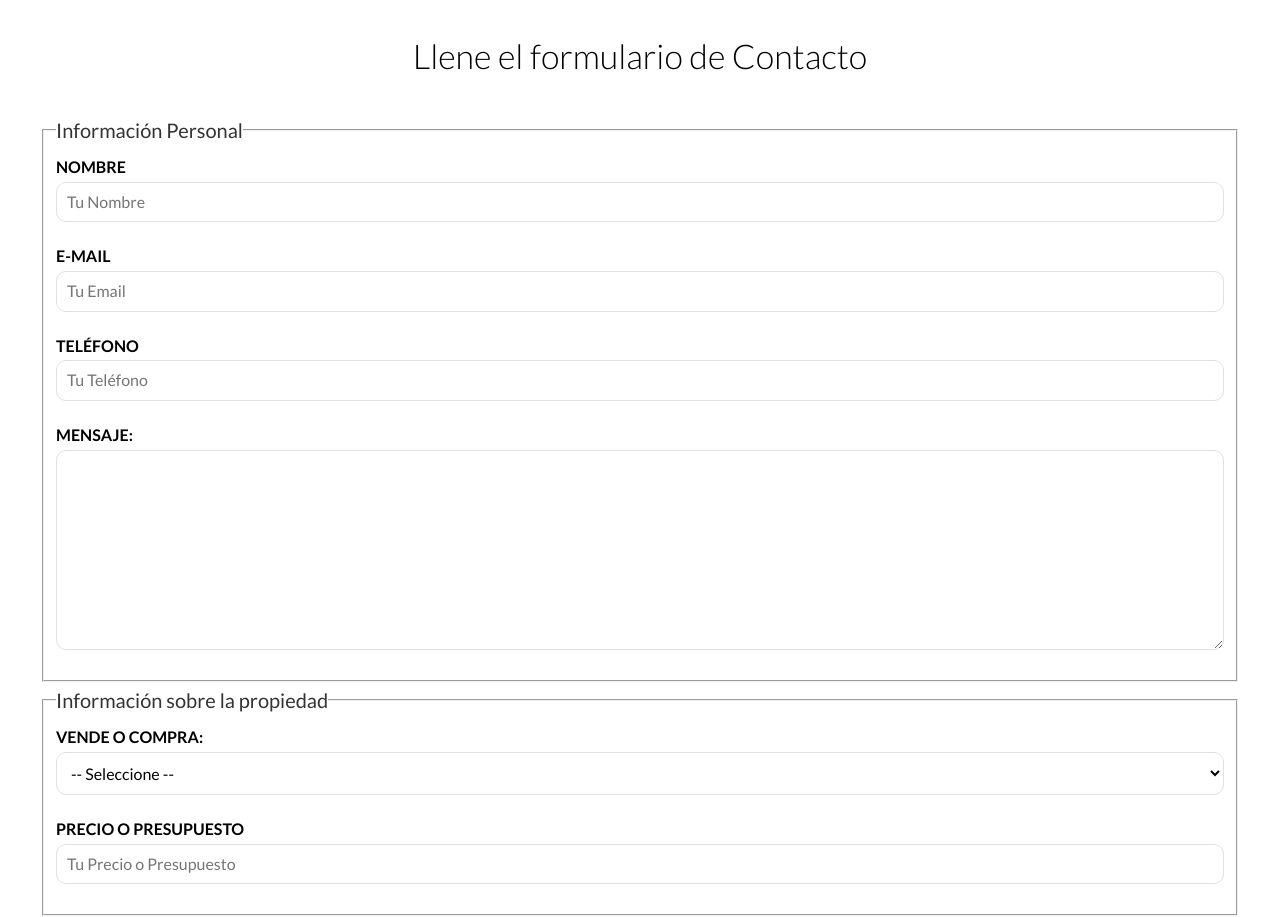
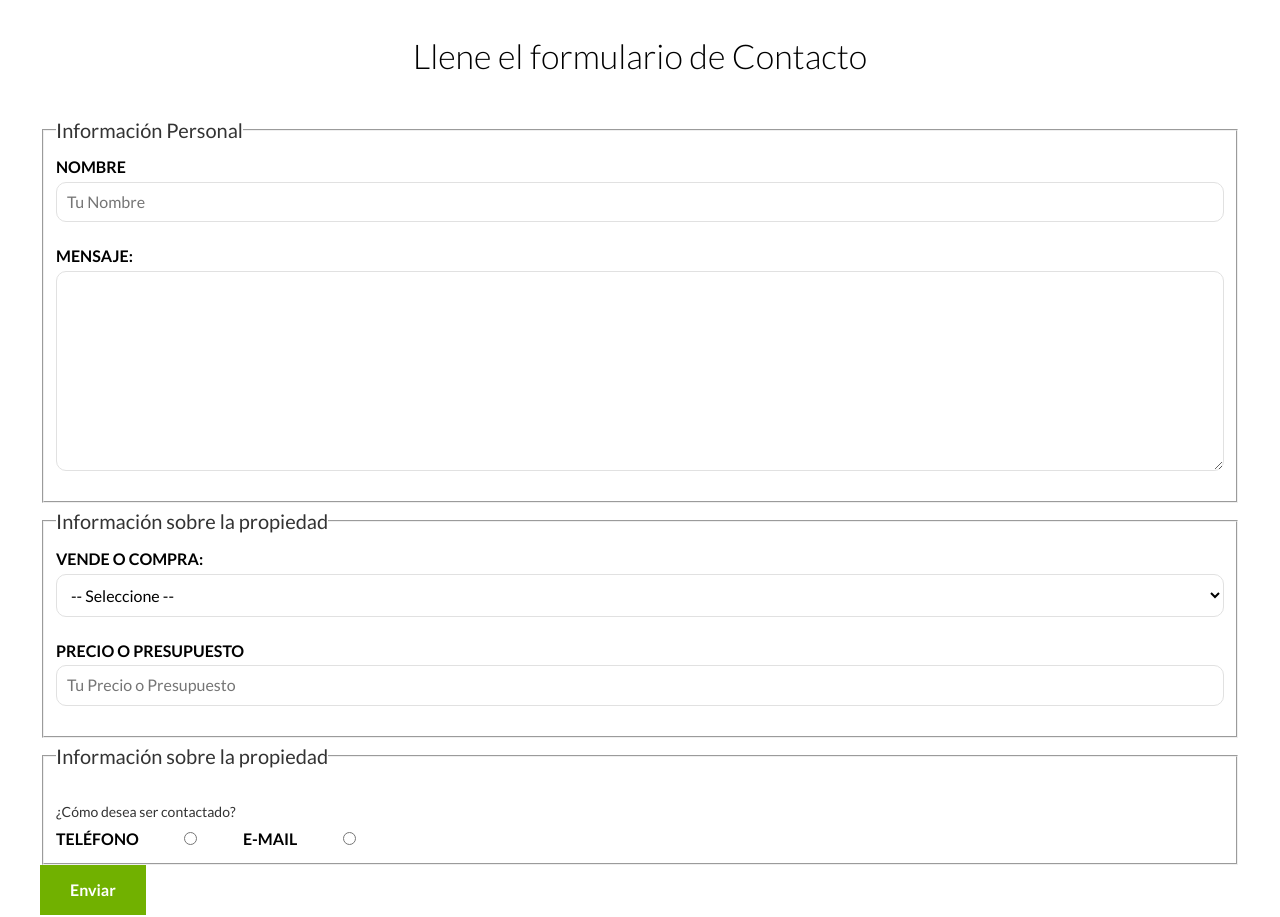
Before and after one commit to pierodev0/bienes-raices-mvc, a PHP site: page /contacto in a window 1280 px wide. Shown: the part 1340-2257 px from the top of the page. Run offline with PHP 8.4, Linux system fonts and the light colour scheme; data that the repository does not hold is empty; style sheets or scripts are compiled from the project's sources; some libraries are stand-ins or nearby versions.

Commit message:
ocultar o mostrar los campos

```diff
--- a/views/layout.php
+++ b/views/layout.php
@@ -60,6 +60,7 @@
     </footer>
 
     <script src="/build/js/bundle.min.js"></script>
+    <script defer src="https://cdn.jsdelivr.net/npm/alpinejs@3.x.x/dist/cdn.min.js"></script>
 </body>
 
 </html>
--- a/views/paginas/contacto.php
+++ b/views/paginas/contacto.php
@@ -16,11 +16,9 @@
             <label for="nombre">Nombre</label>
             <input type="text" placeholder="Tu Nombre" id="nombre" name="contacto[nombre]">
 
-            <label for="email">E-mail</label>
-            <input type="email" placeholder="Tu Email" id="email" name="contacto[email]">
 
-            <label for="telefono">Teléfono</label>
-            <input type="tel" placeholder="Tu Teléfono" id="telefono" name="contacto[telefono]">
+
+
 
             <label for="mensaje">Mensaje:</label>
             <textarea id="mensaje" name="contacto[mensaje]"></textarea>
@@ -41,27 +39,38 @@
 
         </fieldset>
 
-        <fieldset>
+        <fieldset x-data="{ contacto: '' }">
             <legend>Información sobre la propiedad</legend>
 
-            <p>Como desea ser contactado</p>
+            <p>¿Cómo desea ser contactado?</p>
 
             <div class="forma-contacto">
                 <label for="contactar-telefono">Teléfono</label>
-                <input name="contacto[contacto]" type="radio" value="telefono" id="contactar-telefono">
+                <input x-model="contacto" name="contacto[contacto]" type="radio" value="telefono" id="contactar-telefono">
 
                 <label for="contactar-email">E-mail</label>
-                <input name="contacto[contacto]" type="radio" value="email" id="contactar-email">
+                <input x-model="contacto" name="contacto[contacto]" type="radio" value="email" id="contactar-email">
             </div>
 
-            <p>Si eligió teléfono, elija la fecha y la hora</p>
+            <template x-if="contacto === 'telefono'">
+                <div>
+                    <label for="telefono">Teléfono</label>
+                    <input type="tel" placeholder="Tu Teléfono" id="telefono" name="contacto[telefono]">
 
-            <label for="fecha">Fecha:</label>
-            <input type="date" id="fecha" name="contacto[fecha]">
+                    <label for="fecha">Fecha:</label>
+                    <input type="date" id="fecha" name="contacto[fecha]">
 
-            <label for="hora">Hora:</label>
-            <input type="time" id="hora" min="09:00" max="18:00" name="contacto[hora]">
+                    <label for="hora">Hora:</label>
+                    <input type="time" id="hora" min="09:00" max="18:00" name="contacto[hora]">
+                </div>
+            </template>
 
+            <template x-if="contacto === 'email'">
+                <div>
+                    <label for="email">E-mail</label>
+                    <input type="email" placeholder="Tu Email" id="email" name="contacto[email]">
+                </div>
+            </template>
         </fieldset>
 
         <input type="submit" value="Enviar" class="boton-verde">
```
